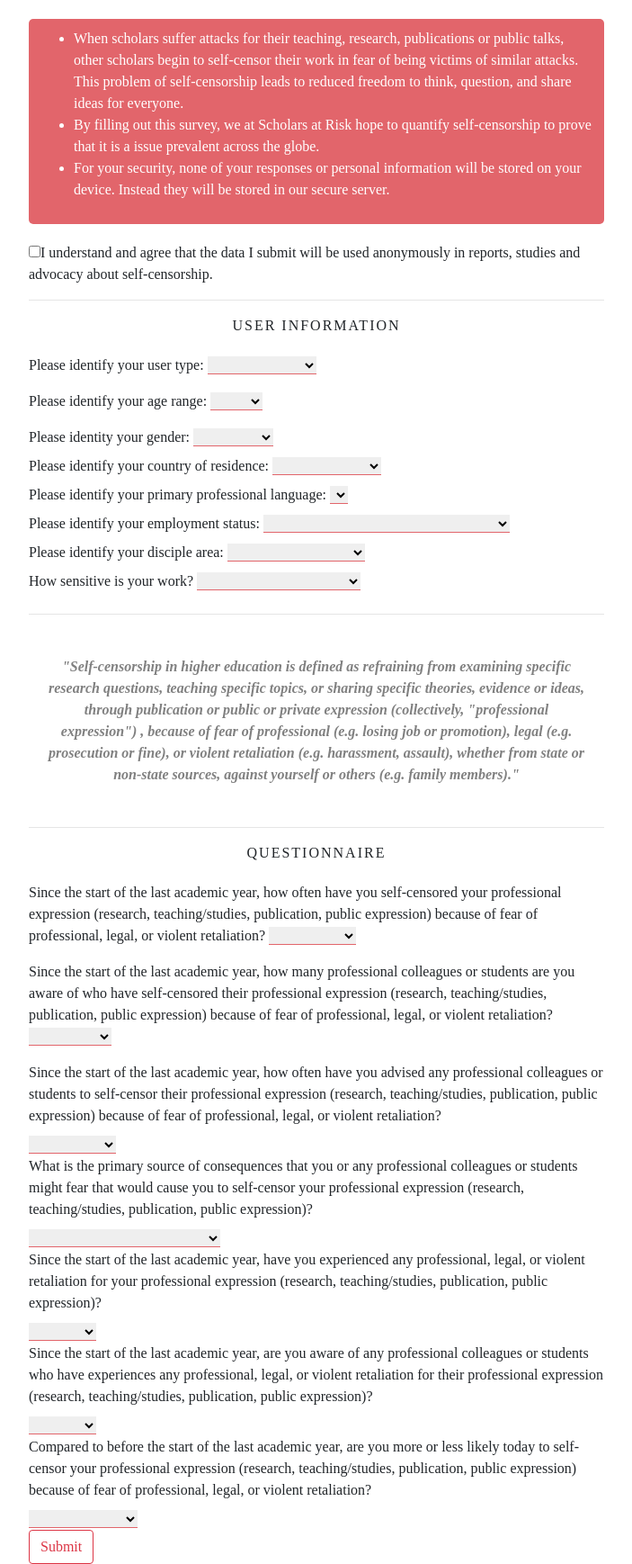
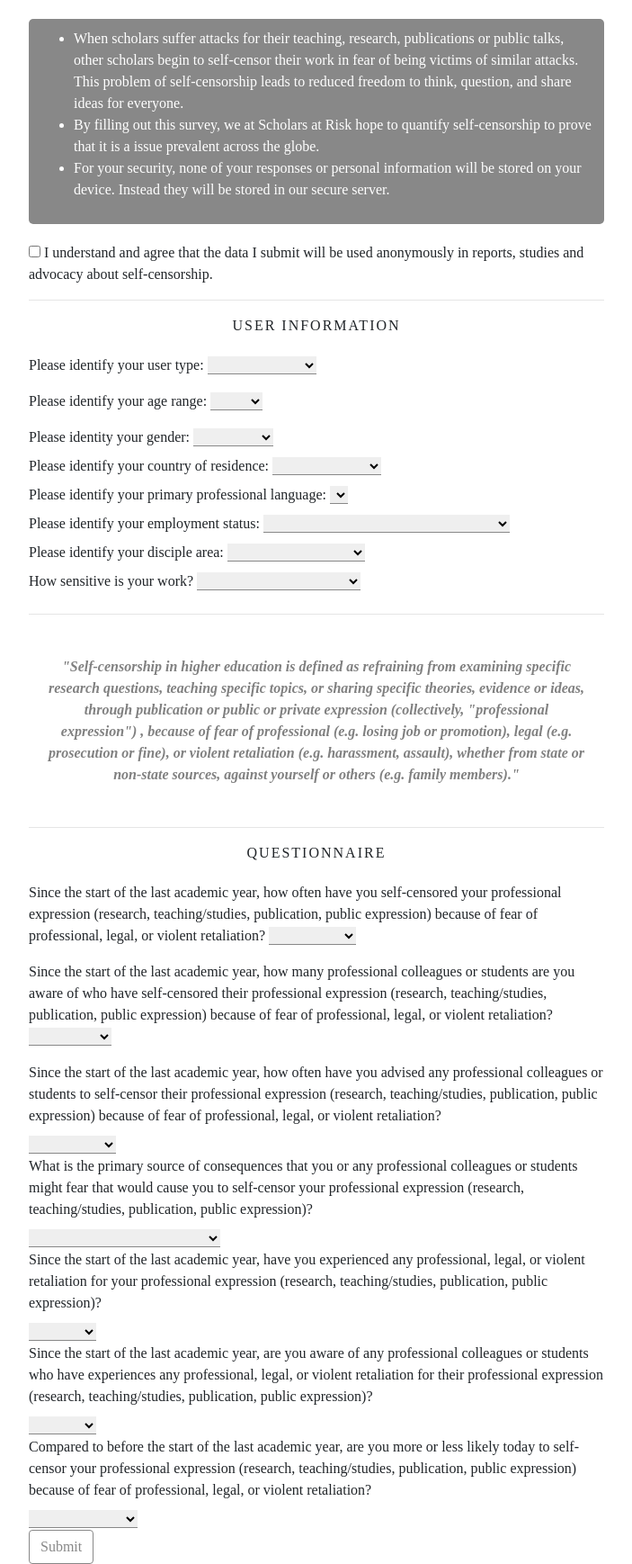
Before and after one commit to jerseycity19/team-13, a Flask app: template app/templates/main.html in a window 1280 px wide. Shown: the part 904-2642 px from the top of the page at 90% size, without its empty margins (288-991 px from the left). Run offline with Flask 2, Linux system fonts and the light colour scheme; the template is opened without the code that fills it: most values are stand-ins (such as "Sample title", 1, 10 or a date in 2020); lists and menus that the app fills with data are empty; some libraries are stand-ins or nearby versions.

Commit message:
alter styling for customization

```diff
--- a/app/routes.py
+++ b/app/routes.py
@@ -15,7 +15,8 @@
         countries = json.load(country_file)
         language_file = open("app/data/languages.json", encoding="utf-8")
         languages = json.load(language_file)
-        return render_template('main.html', countries=countries, languages=languages)
+        highlightColor = "#e2656b"
+        return render_template('main.html', countries=countries, languages=languages, highlightColor=highlightColor)
 
     # it's a POST
     to_insert = request.form.to_dict()
--- a/app/static/style.css
+++ b/app/static/style.css
@@ -2,7 +2,6 @@
     font-family: "Times New Roman";
 }
 .logo{
-    background-image: url(/images/logo.png);
     max-width: 60%;
     margin-top: 3%;
     margin-bottom: 20px;
@@ -11,7 +10,6 @@
     max-width: 100%;
 }
 .screen1{
-    background-color: #e2656b;
     color: white;
     width: 50%;
     margin:auto;
@@ -24,17 +22,10 @@
     text-align:center;
     margin-bottom: 20px;
 }
-ul{
-    background-color: #e2656b;
-}
-li{
-    background-color: #e2656b;
-}
 select{
     border-top:none;
     border-left:none;
     border-right:none;
-    border-bottom: 1px solid #e2656b;
     outline:none;
     margin-left: 5px;
     max-width: 100%;
--- a/app/templates/main.html
+++ b/app/templates/main.html
@@ -7,6 +7,24 @@
     <link href="{{url_for('static', filename='style.css')}}" rel="stylesheet">
     <link href="{{url_for('static', filename='bootstrap.min.css')}}" rel="stylesheet">
     <meta name="viewport" content="width=device-width, initial-scale=1.0">
+    <style>
+        .screen1{
+            background-color: {{ highlightColor }};
+        }
+        ul{
+            background-color: {{ highlightColor }};
+        }
+        li{
+            background-color: {{ highlightColor }};
+        }
+        select {
+            border-bottom: 1px solid {{ highlightColor }};
+        }
+        input[type="submit"]{
+            color: {{ highlightColor }};
+            border-color: {{ highlightColor }};
+        }
+    </style>
 </head>
 
 <div class = "logo mx-auto">
@@ -26,7 +44,7 @@
     <div class="divForm">
     <form method ="POST">
         <div>
-            <input type="checkbox" name="condition" value="checked">I understand and agree that the data I submit
+            <input type="checkbox" name="condition" value="checked"> I understand and agree that the data I submit
             will be used anonymously in reports, studies and advocacy about self-censorship.<br>
         </div>
         <hr>
```
